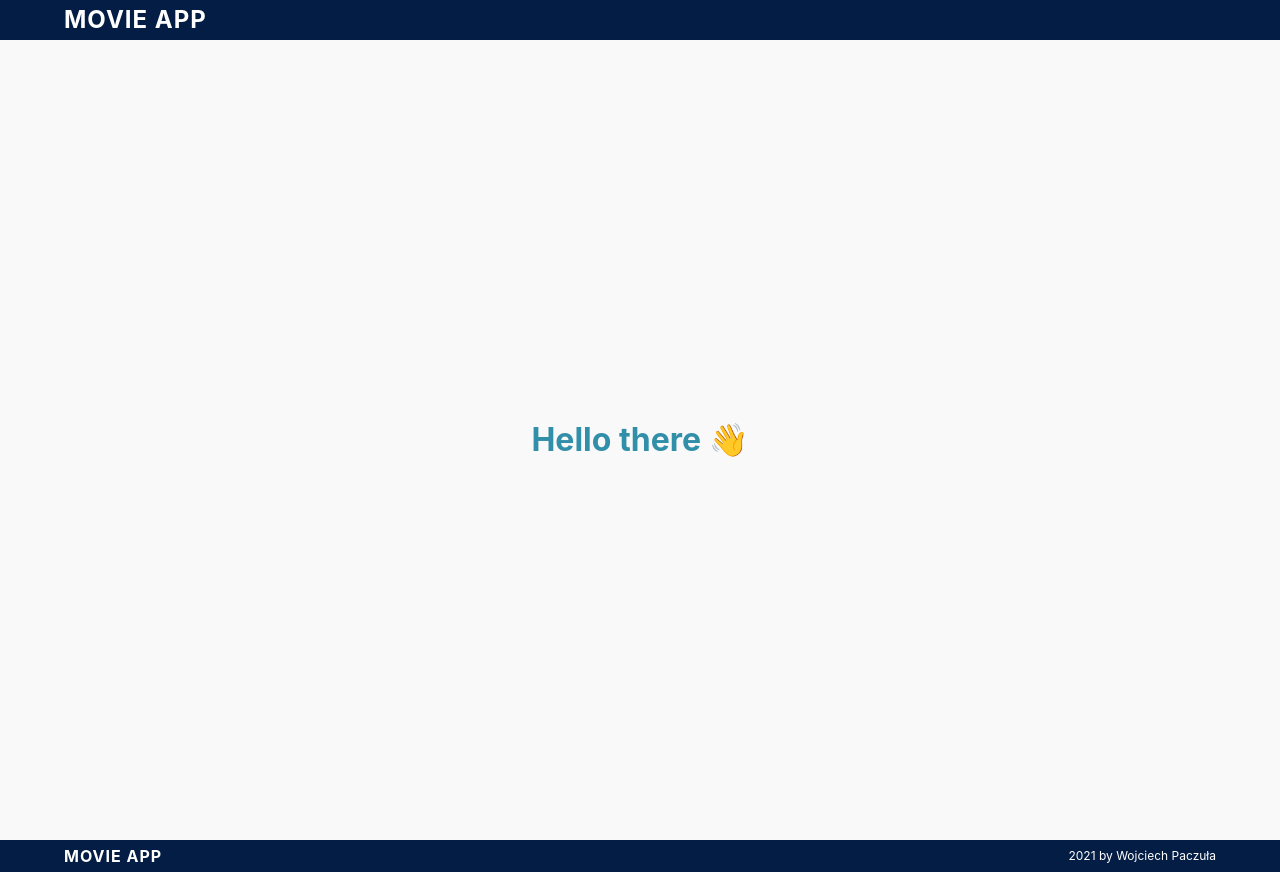
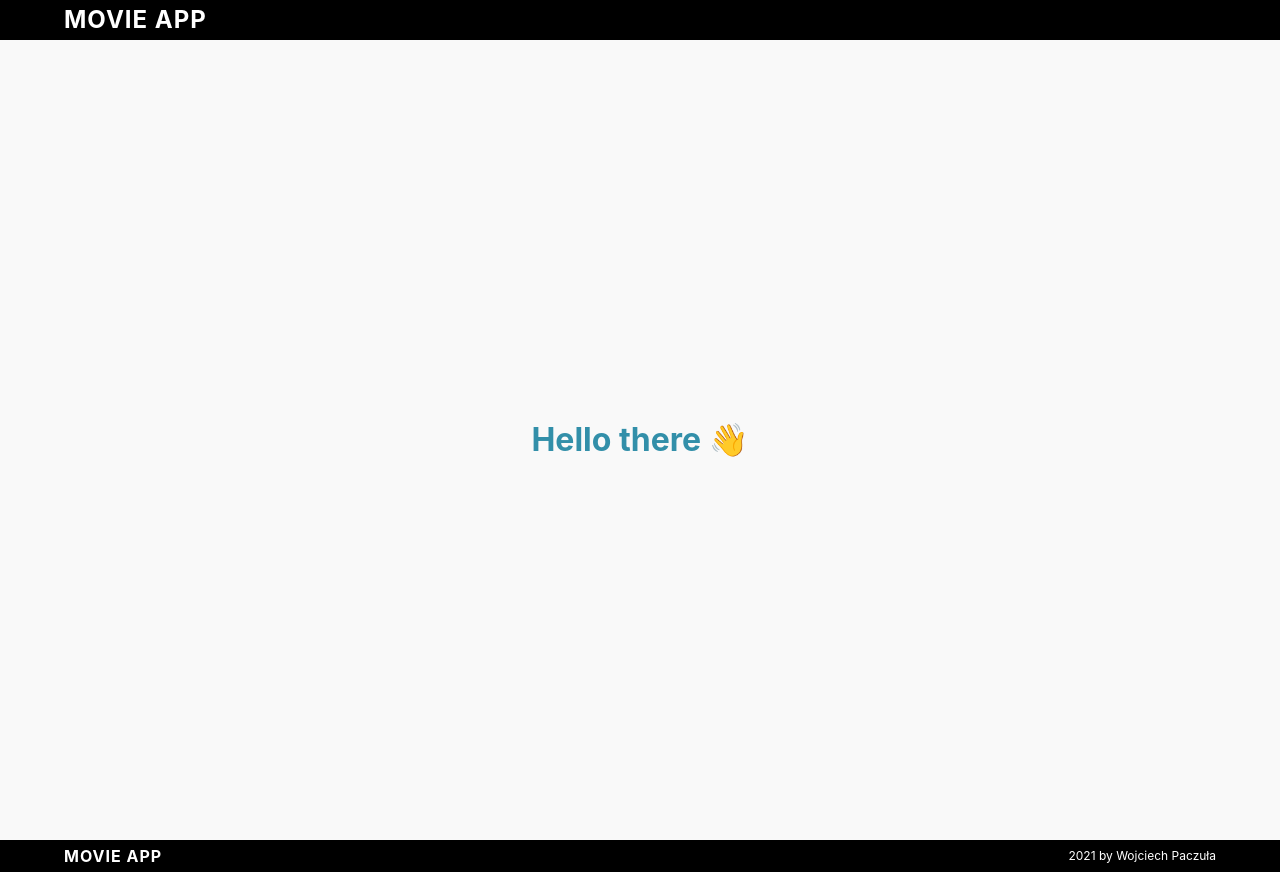
Before and after one commit to WPaczula/movie-app, a React (Create React App) app: page / in a window 1280 px wide. Built offline with nearby package versions, Linux system fonts and the light colour scheme.

Commit message:
refactor: Refactor font sizes

```diff
--- a/src/components/logo/Logo.tsx
+++ b/src/components/logo/Logo.tsx
@@ -1,4 +1,5 @@
 import styled from 'styled-components'
+import { logoSize, logoSizeSmall } from 'styles/fontSize'
 
 export interface Props {
   small?: boolean;
@@ -6,8 +7,8 @@ export interface Props {
 
 const LogoWrapper = styled.span<Props>`
   color: ${({ theme }) => theme.colors.logo};
-  font-size: ${({ theme, small }) =>
-    small ? theme.type.fontSizeMedium : theme.type.logoSize};
+  font-size: ${({ small }) =>
+    small ? logoSizeSmall : logoSize};
   font-weight: bolder;
   letter-spacing: 1px;
 `
--- a/src/components/test/Test.tsx
+++ b/src/components/test/Test.tsx
@@ -1,11 +1,12 @@
 import styled from 'styled-components'
+import { fontSizeLarge } from 'styles/fontSize'
 
 const Container = styled.div`
   display: flex;
   justify-content: center;
   align-items: center;
   color: ${({ theme }) => theme.colors.primary};
-  font-size: ${({ theme }) => theme.type.fontSizeLarge};
+  font-size: ${fontSizeLarge};
   font-weight: bold;
   flex: 1
 `
--- a/src/layout/footer/Footer.tsx
+++ b/src/layout/footer/Footer.tsx
@@ -2,6 +2,7 @@ import Container from 'components/container/Container'
 import Logo from 'components/logo/Logo'
 import React from 'react'
 import styled from 'styled-components'
+import { fontSizeSmall } from 'styles/fontSize'
 
 const FooterWrapper = styled.footer`
   width: 100wh;
@@ -18,7 +19,7 @@ const ContentWrapper = styled.div`
 
 const Legal = styled.p`
   color: ${({ theme }) => theme.colors.textInverse};
-  font-size: ${({ theme }) => theme.type.fontSizeSmall};
+  font-size: ${fontSizeSmall};
 `
 
 const Footer = () => {
--- /dev/null
+++ b/src/styles/fontSize.ts
@@ -0,0 +1,5 @@
+export const fontSizeLarge = '32px'
+export const fontSizeMedium = '16px'
+export const fontSizeSmall = '12px'
+export const logoSize = '24px'
+export const logoSizeSmall = '16px'
--- a/src/theme.ts
+++ b/src/theme.ts
@@ -3,23 +3,12 @@ import { DefaultTheme } from 'styled-components'
 const theme: DefaultTheme = {
   colors: {
     primary: '#328FA9',
-    secondary: '#031D44',
+    secondary: '#000000',
     background: '#F9F9F9',
     text: '#343434',
     textInverse: '#FFFFFF',
     logo: '#FFFFFF'
-  },
-  type: {
-    fontSizeLarge: '32px',
-    fontSizeMedium: '16px',
-    fontSizeSmall: '12px',
-    logoSize: '24px',
-    logoSizeSmall: '16px'
   }
 }
 
-export const small = () => `
-
-`
-
 export default theme
```
Also changed, not shown: src/styled.d.ts (+1 -8 lines), 1 other file (tests, documents, lock files or other folders).
